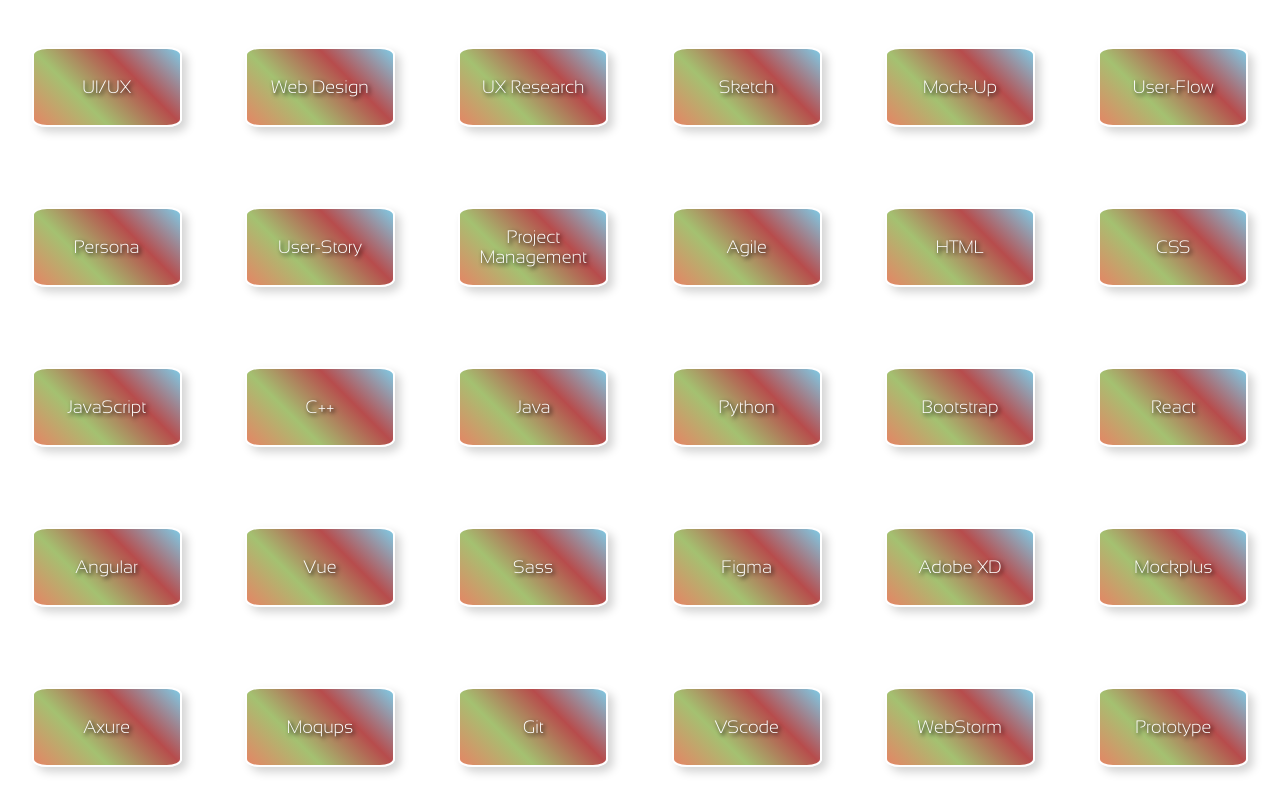
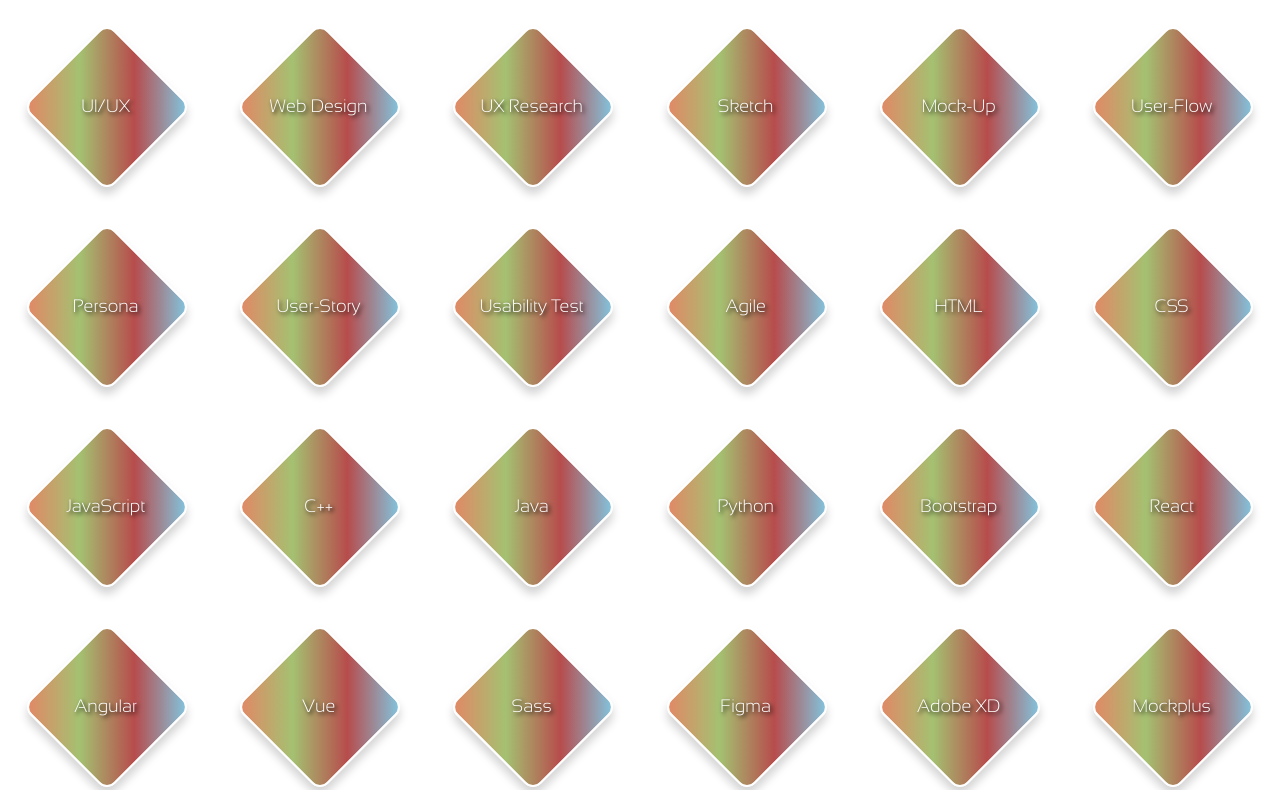
Before and after one commit to sazedas/sazedas.github.io, a plain HTML site: page index.html in a window 1280 px wide. Shown: the part 440-1230 px from the top of the page. Drawn offline with nearby package versions, Linux system fonts and the light colour scheme.

Commit message:
updated index.html

```diff
--- a/index.css
+++ b/index.css
@@ -88,8 +88,11 @@ img{
 }
 
 .card-info-for-home{
-    width: 150px;
-    height: 80px;
+    width: 120px;
+    height: 120px;
+    transform: rotate(45deg);
+    -moz-transform:rotate(45deg);
+    -webkit-transform: rotate(45deg);
     margin: 10px;
     border-radius: 10%;
     transition: transform .7s;
@@ -101,10 +104,14 @@ img{
 }
 
 .card-text{
-    padding: 20px;
+    padding-top: 40px;
+    padding-bottom: 40px;
+    transform: rotate(-45deg);
+    -moz-transform:rotate(-45deg);
+    -webkit-transform: rotate(-45deg);
     color: white;
     font-weight: 900;
-    font-size: 35px;
+    font-size: 25px;
     text-align: center;
     border-radius: 10%;
     text-shadow: 2px 2px 4px black;
@@ -122,6 +129,7 @@ img{
 
 .arrow{
     border: solid black;
+    opacity:.5;
     border-width: 0 3px 3px 0;
     display: inline-block;
     padding: 4px;
@@ -138,11 +146,11 @@ img{
 }
 .arrow-animation{
     animation-name: arrow-color;
-    animation-duration: 1s;
-    animation-iteration-count: infinite;
+    animation-duration: 3s;
+    animation-iteration-count: 1;
 }
 @keyframes arrow-color{
-    0% {background-color: #db5224;}
+    0% {padding: 10px; background-color: #db5224;}
     50% {background-color: #7fa046;}
     75% {background-color: #0099cd;}
     100% {background-color: #0099cd;}
--- a/index.html
+++ b/index.html
@@ -164,9 +164,9 @@
             </div> <br><br>
         </div>
         <div class="col-sm-2">
-            <div class="card card-info-for-home">
-                <div class="card-body card-text" style="padding: 10px;">
-                    <h4>Project Management</h4>
+            <div class="card card-info-for-home" >
+                <div class="card-body card-text">
+                    <h4>Usability Test</h4>
                 </div>
             </div>
         </div>
@@ -323,9 +323,9 @@
                 </div>
             </div>
             <div class="col-sm-2">
-                <div class="card card-info-for-home" >
-                    <div class="card-body card-text">
-                        <h4>Prototype</h4>
+                <div class="card card-info-for-home">
+                    <div class="card-body card-text" style="padding: 10px;">
+                        <h4 style="padding-top: 20px;padding-bottom: 20px;">Project Management</h4>
                     </div>
                 </div>
             </div>
```
